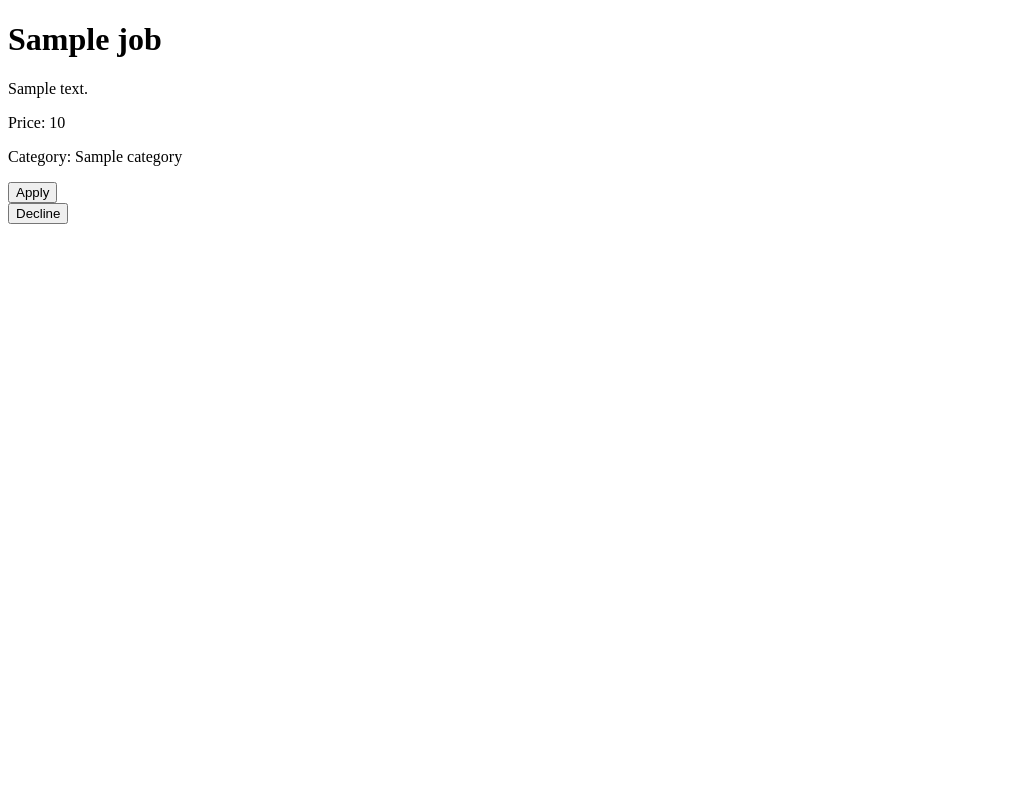
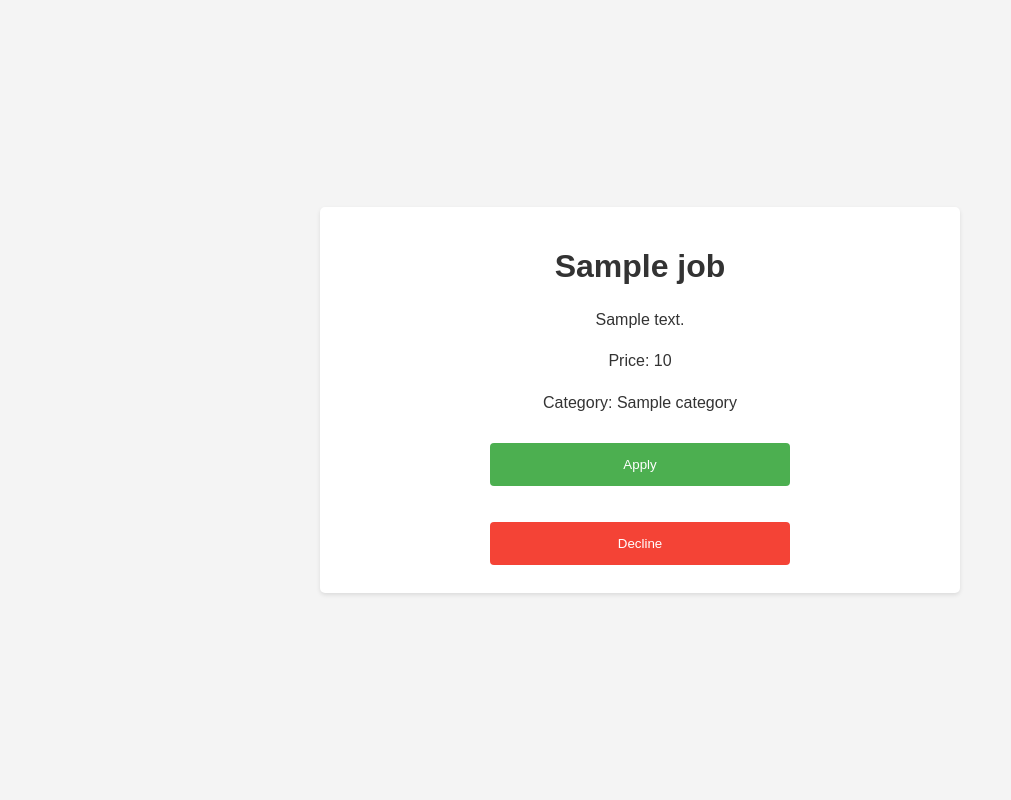
Before and after one commit to DevWambugu/taskme, a Python web app: template templates/job_details.html in a window 1280 px wide. Shown: the whole page, without its empty margins (0-1011 px from the left). Run offline with Jinja, Linux system fonts and the light colour scheme; the template is opened without the code that fills it: most values are stand-ins (such as "Sample title", 1, 10 or a date in 2020).

Commit message:
style job details page

```diff
--- a/templates/job_details.html
+++ b/templates/job_details.html
@@ -2,20 +2,81 @@
 <html>
 <head>
     <title>Job Details</title>
+    <style>
+        body {
+            font-family: Arial, sans-serif;
+            margin: 0;
+            padding: 0;
+            background-color: #f4f4f4;
+            color: #333;
+            display: flex;
+            justify-content: center;
+            align-items: center;
+            height: 100vh;
+        }
+
+        .job-details {
+            background-color: #fff;
+            padding: 20px;
+            border-radius: 5px;
+            box-shadow: 0 2px 4px rgba(0, 0, 0, 0.1);
+            text-align: center;
+            width: 80%;
+            max-width: 600px; /* Adjust the max width as needed */
+        }
+
+        h1 {
+            color: #333;
+        }
+
+        p {
+            font-size: 16px;
+            line-height: 1.6;
+        }
+
+        .form-button {
+            margin-top: 20px;
+        }
+
+        button {
+            background-color: #4CAF50;
+            color: white;
+            padding: 14px 20px;
+            margin: 8px 0;
+            border: none;
+            border-radius: 4px;
+            cursor: pointer;
+            width: 50%;
+        }
+
+        button:hover {
+            background-color: #45a049;
+        }
+
+        .decline-button button {
+            background-color: #f44336;
+        }
+
+        .decline-button button:hover {
+            background-color: #da190b;
+        }
+    </style>
 </head>
 <body>
+    <div class="job-details">
         <h1>{{ job.title }}</h1>
         <p>{{ job.description }}</p>
         <p>Price: {{ job.price }}</p>
         <p>Category: {{ job.category }}</p>
 
         <!-- Apply and Decline Buttons -->
-    <form action="{{ url_for('main.apply_job') }}" method="POST">
+        <form action="{{ url_for('main.apply_job') }}" method="POST" class="form-button">
             <button type="submit">Apply</button>
         </form>
 
-    <form action="{{ url_for('main.decline_job', job_id=job.id) }}" method="POST">
+        <form action="{{ url_for('main.decline_job', job_id=job.id) }}" method="POST" class="form-button decline-button">
             <button type="submit">Decline</button>
         </form>
+    </div>
 </body>
 </html>
```
Lines whose indentation alone changed are shown as unchanged.
